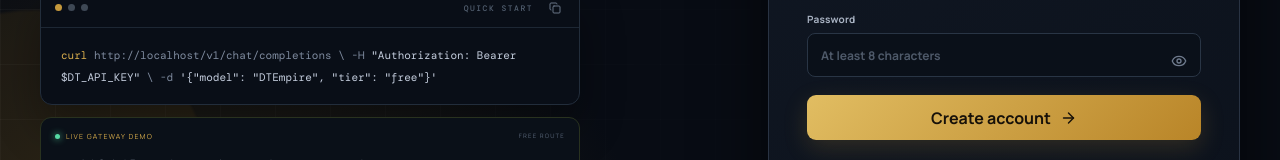
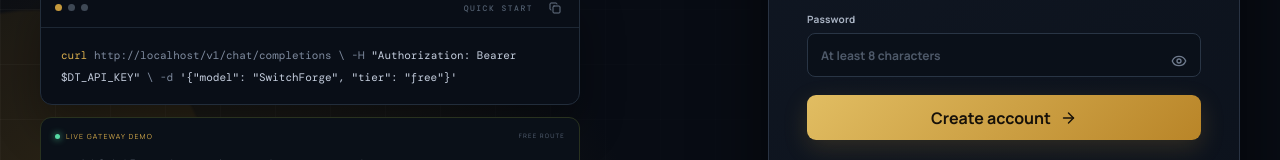
Before and after one commit to hyperdargo/SwitchForge, a React (Vite) app: page / in a window 1280 px wide. Shown: the part 486-646 px from the top of the page. Built offline with nearby package versions, Linux system fonts and the light colour scheme.

Commit message:
Expose SwitchForge as the public model identity

```diff
--- a/src/main.jsx
+++ b/src/main.jsx
@@ -43,7 +43,7 @@ function Auth({ onAuthed, onDocs }) {
   const curlExample = `curl ${gatewayBase}/v1/chat/completions \\
   -H "Authorization: Bearer $DT_API_KEY" \\
   -H "Content-Type: application/json" \\
-  -d '{"model":"DTEmpire","tier":"free","messages":[{"role":"user","content":"Hello"}]}'`
+  -d '{"model":"SwitchForge","tier":"free","messages":[{"role":"user","content":"Hello"}]}'`
   const switchMode = next => { setDirection(next === 'login' ? 'left' : 'right'); setMode(next); setStep('form'); setError('') }
   const runDemo = async e => {
     e.preventDefault(); if (!demoMessage.trim() || demoLoading) return
@@ -89,7 +89,7 @@ function Auth({ onAuthed, onDocs }) {
         </div>
         <div className="code-card"><div className="code-head"><i/><i/><i/><span>QUICK START</span><button title="Copy curl command" onClick={()=>navigator.clipboard?.writeText(curlExample)}><Copy/></button></div><pre><span>curl</span> {gatewayBase}/v1/chat/completions \
   -H <b>"Authorization: Bearer $DT_API_KEY"</b> \
-  -d <b>'&#123;"model": "DTEmpire", "tier": "free"&#125;'</b></pre></div>
+  -d <b>'&#123;"model": "SwitchForge", "tier": "free"&#125;'</b></pre></div>
         <div className="demo-chat"><div className="demo-chat-head"><span><i/>LIVE GATEWAY DEMO</span><small>FREE ROUTE</small></div><div className="demo-response"><Sparkles/><p>{demoReply}</p></div><form onSubmit={runDemo}><input maxLength="240" value={demoMessage} onChange={e=>setDemoMessage(e.target.value)} placeholder="Ask a short question..."/><button disabled={!demoMessage.trim()||demoLoading} title="Send message"><ArrowRight/></button></form></div>
       </div>
       <div className={`auth-card auth-slide-${direction}`} key={`${mode}-${step}`}>
@@ -130,7 +130,7 @@ function Documentation({ onClose }) {
   const [active,setActive]=useState('intro')
   useEffect(()=>{const root=document.querySelector('.docs-overlay');const observer=new IntersectionObserver(entries=>{const visible=entries.filter(e=>e.isIntersecting).sort((a,b)=>a.boundingClientRect.top-b.boundingClientRect.top)[0];if(visible)setActive(visible.target.id)},{root,rootMargin:'-15% 0px -65%',threshold:0});sections.forEach(([id])=>{const el=document.getElementById(id);if(el)observer.observe(el)});return()=>observer.disconnect()},[])
   return <div className="docs-overlay"><header><Brand/><button className="modal-close" onClick={onClose}><X/></button></header><div className="docs-layout"><aside><small>GET STARTED</small>{sections.map(([id,label])=><a key={id} className={active===id?'current':''} href={`#${id}`}>{label}</a>)}</aside><article>
-    <div className="docs-eyebrow">SWITCHFORGE BY DTEMPIRE / DOCUMENTATION</div><h1 id="intro">Build once. Route intelligently.</h1><p className="docs-lead">SwitchForge exposes one OpenAI-compatible chat endpoint backed by OmniRoute. Your application uses the stable public model name <code>DTEmpire</code> while the gateway handles the underlying route.</p>
+    <div className="docs-eyebrow">SWITCHFORGE BY DTEMPIRE / DOCUMENTATION</div><h1 id="intro">Build once. Route intelligently.</h1><p className="docs-lead">SwitchForge exposes one OpenAI-compatible chat endpoint backed by OmniRoute. Your application uses the stable public model name <code>SwitchForge</code> while the gateway handles the underlying route.</p>
     <div className="docs-callout"><Sparkles/><div><b>Early access</b><p>The service is free while we test and help developers learn how model gateways work. Future subscriptions may support infrastructure and premium model access as the platform matures.</p></div></div>
     <h2 id="walkthrough-doc">Start-to-finish walkthrough</h2><div className="docs-steps"><div><b>1</b><span><strong>Create an account</strong>Enter your name, Gmail address, and password. SwitchForge emails a six-digit OTP that expires after 10 minutes.</span></div><div><b>2</b><span><strong>Verify and sign in</strong>Enter the OTP to open the developer console. Future visits use your email and password.</span></div><div><b>3</b><span><strong>Create a key</strong>Select <em>Create API key</em>, give it a recognizable name, choose its expiry and token allowance, then copy the secret immediately.</span></div><div><b>4</b><span><strong>Send a request</strong>Put the secret in the Bearer authorization header and choose either the free or premium tier.</span></div><div><b>5</b><span><strong>Monitor and rotate</strong>Check usage with the usage endpoint. Create a replacement before expiry and revoke keys you no longer use.</span></div></div>
     <h2 id="auth-doc">Create and store an API key</h2><p>From the console, select <strong>Create API key</strong>. Choose a name, an expiry of one, two, or three months, and an allowance of 100K, 500K, or 1M tokens. The full <code>dt_live_...</code> secret is displayed only once. Store it in a server-side environment variable and never place it in browser code or commit it to Git.</p><pre><span>export</span> DT_API_KEY=<b>"dt_live_YOUR_KEY"</b></pre>
@@ -138,7 +138,7 @@ function Documentation({ onClose }) {
   -H <b>"Authorization: Bearer dt_live_YOUR_KEY"</b> \
   -H <b>"Content-Type: application/json"</b> \
   -d <b>'&#123;
-    "model": "DTEmpire",
+    "model": "SwitchForge",
     "tier": "free",
     "messages": [&#123;"role":"user","content":"Hello"&#125;]
   &#125;'</b></pre>
@@ -146,7 +146,7 @@ function Documentation({ onClose }) {
     <h2 id="limits-doc">Limits and expiry</h2><p>Limits are configured separately for every key and enforced by the backend before a request is sent upstream.</p><div className="limit-table"><div><b>Token allowances</b><span>100K, 500K, or 1M tokens per key</span></div><div><b>Expiry choices</b><span>1, 2, or 3 months from creation</span></div><div><b>Active keys</b><span>Maximum of 3 per account</span></div><div><b>Allowance exhausted</b><span>Requests return HTTP 429 until you use another key</span></div><div><b>Key expired</b><span>Requests return HTTP 401; create a replacement key</span></div></div><p>The console shows tokens used, the selected allowance, expiry date, and current status. Usage is recorded after successful responses. Streaming requests use an estimated token count.</p>
     <h2 id="usage-doc">Check usage and rotate keys</h2><p>Use the same API key to read its current allowance, consumption, remaining tokens, and expiry timestamp.</p><pre><span>curl</span> {gatewayBase}/v1/usage \
   -H <b>"Authorization: Bearer $DT_API_KEY"</b></pre><p>Create a new key before the old one expires, update your application environment variable, confirm requests work, and then revoke the old key from the console. Revoke immediately if a secret is exposed.</p>
-    <h2>Endpoints</h2><div className="endpoint-list"><code>POST /v1/chat/completions</code><span>Create a chat completion</span><code>GET /v1/models</code><span>List the DTEmpire model</span><code>GET /v1/usage</code><span>Read usage for the current key</span></div>
+    <h2>Endpoints</h2><div className="endpoint-list"><code>POST /v1/chat/completions</code><span>Create a chat completion</span><code>GET /v1/models</code><span>List the SwitchForge model</span><code>GET /v1/usage</code><span>Read usage for the current key</span></div>
     <footer className="docs-footer">&copy; {new Date().getFullYear()} DargoTamber (DTEmpire). SwitchForge.</footer>
   </article><nav className="docs-rail" aria-label="Current documentation section"><i/>{sections.map(([id,label])=><a key={id} className={active===id?'current':''} href={`#${id}`}><span/>{label}</a>)}</nav></div></div>
 }
@@ -192,7 +192,7 @@ function Dashboard({ user, onLogout, onDocs }) {
           <div className="stat-card"><div className="stat-top"><span className="stat-icon green"><CheckCircle2/></span><small>SUCCESS RATE</small></div><strong>99.8%</strong><p><b>↑ 0.4%</b> from last month</p></div>
           <div className="stat-card"><div className="stat-top"><span className="stat-icon orange"><Clock3/></span><small>AVG. LATENCY</small></div><strong>642<em>ms</em></strong><p>Across 1,284 requests</p></div>
         </section>
-        <section className="endpoint-card"><div className="endpoint-copy"><span className="model-icon"><Sparkles/></span><div><small>YOUR ENDPOINT</small><h3>Chat Completions API</h3><p>Use tier “free” for normal chat or “premium” for complex work.</p></div></div><div className="endpoint-values"><div><small>ENDPOINT</small><code>{`${gatewayBase}/v1/chat/completions`}</code><button onClick={()=>copy(`${gatewayBase}/v1/chat/completions`)}><Copy/></button></div><div><small>MODEL</small><code>DTEmpire</code><button onClick={()=>copy('DTEmpire')}><Copy/></button></div></div></section>
+        <section className="endpoint-card"><div className="endpoint-copy"><span className="model-icon"><Sparkles/></span><div><small>YOUR ENDPOINT</small><h3>Chat Completions API</h3><p>Use tier “free” for normal chat or “premium” for complex work.</p></div></div><div className="endpoint-values"><div><small>ENDPOINT</small><code>{`${gatewayBase}/v1/chat/completions`}</code><button onClick={()=>copy(`${gatewayBase}/v1/chat/completions`)}><Copy/></button></div><div><small>MODEL</small><code>SwitchForge</code><button onClick={()=>copy('SwitchForge')}><Copy/></button></div></div></section>
         <section className="keys-section"><div className="section-head"><div><h2>API keys</h2><p>Manage keys and monitor token usage.</p></div><button className="secondary-btn" onClick={()=>keys.length<3?setModal(true):setToast('Maximum of 3 API keys reached')}><Plus/>New key</button></div>
           <div className="table-wrap"><table><thead><tr><th>NAME</th><th>SECRET KEY</th><th>TOKEN USAGE</th><th>EXPIRES</th><th>STATUS</th><th/></tr></thead><tbody>{keys.map(key=><tr key={key.id}><td><div className="key-name"><span><KeyRound/></span><div><b>{key.name}</b><small>Created {dateFmt(key.createdAt)}</small></div></div></td><td><div className="secret"><code>{key.prefix}••••••••••••{key.lastFour}</code></div></td><td><div className="usage"><span>{fmt(key.tokenUsed)} <small>/ {fmt(key.tokenLimit)}</small></span><div><i style={{width:`${Math.min(100,key.tokenUsed/key.tokenLimit*100)}%`}}/></div></div></td><td><span className="expiry"><Clock3/>{dateFmt(key.expiresAt)}</span></td><td><span className="active-pill"><i/>{key.status}</span></td><td><button className="icon-btn danger" onClick={()=>revoke(key)}><Trash2/></button></td></tr>)}</tbody></table>{!loading&&keys.length===0&&<div className="empty">No API keys yet. Create one to get started.</div>}{loading&&<div className="empty">Loading API keys...</div>}</div>
         </section>
```
Also changed, not shown: 2 other files (tests, documents, lock files or other folders).
